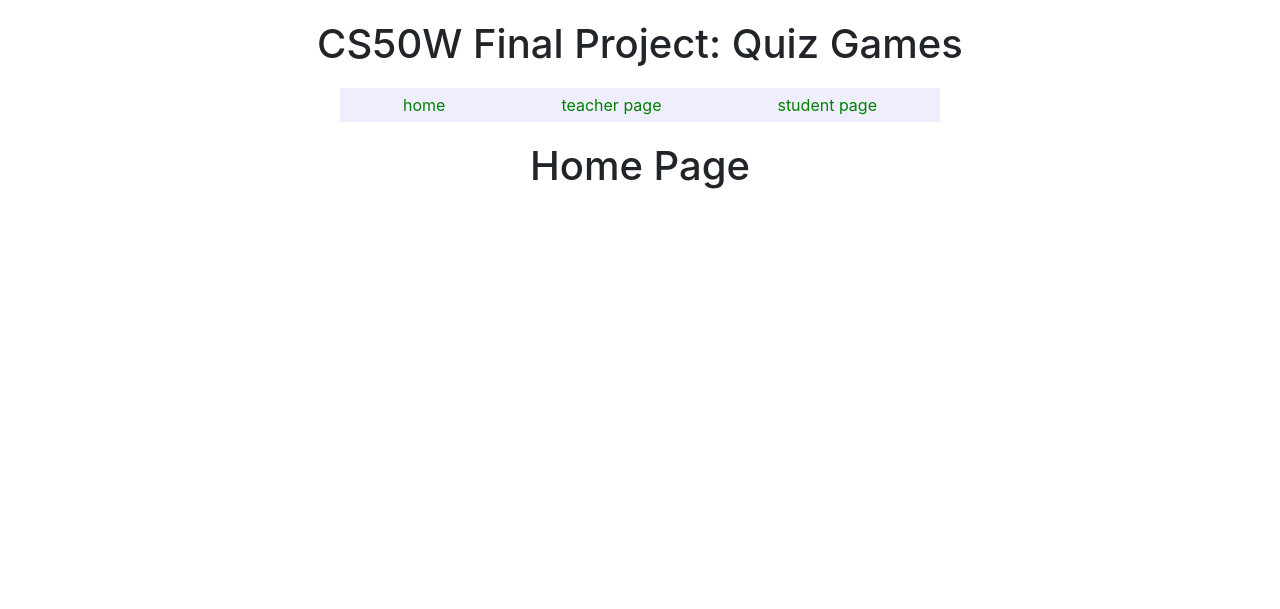
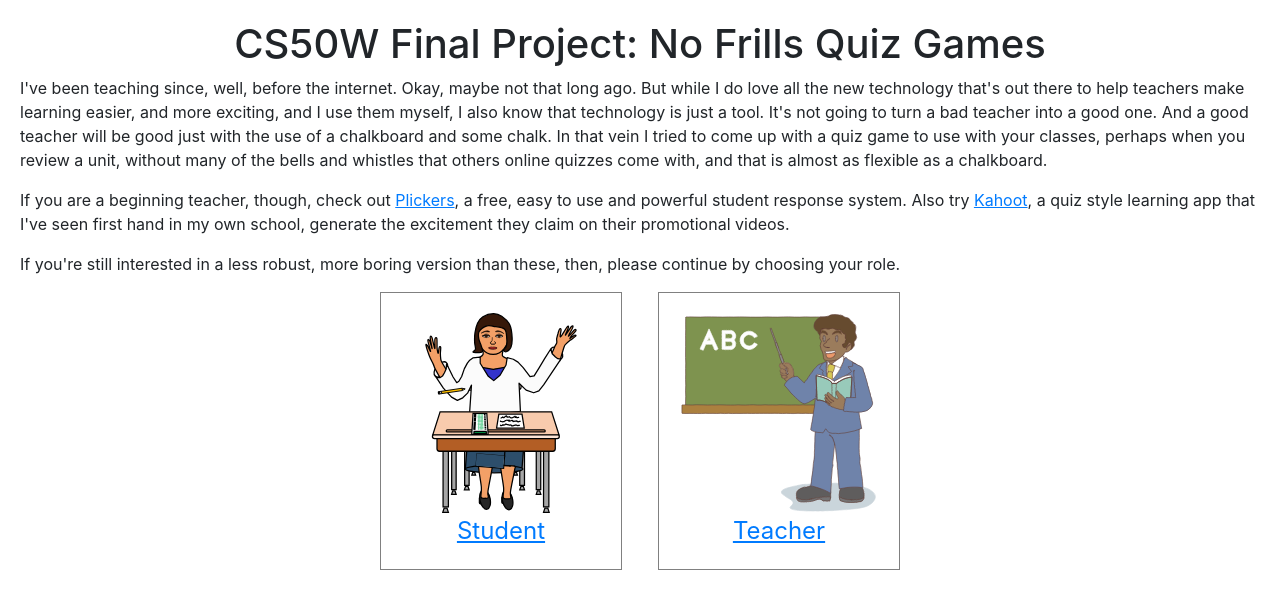
Before and after one commit to raphaeluziel/quiz, a Flask app: page / in a window 1280 px wide. Shown: the top 609 px of the page. Run offline with Flask 2, Linux system fonts and the light colour scheme; some libraries are stand-ins or nearby versions.

Commit message:
changed home page

```diff
--- a/static/styles.css
+++ b/static/styles.css
@@ -45,6 +45,27 @@ a{
   overflow: hidden;
   text-overflow: ellipsis;
 }
+.roles{
+  display: flex;
+  justify-content: center;
+}
+.role-box{
+  padding: 20px;
+  border: 1px solid gray;
+  text-align: center;
+  font-size: 150%;
+}
+.role-box > a{
+  text-decoration: none;
+}
+.role-teacher{
+  width: 200px;
+  height: 200px;
+}
+.role-student{
+  width: 200px;
+  height: 200px;
+}
 .show-game-question{
   padding: 4px 10px;
   border-radius: 4px;
--- a/templates/index.html
+++ b/templates/index.html
@@ -1,11 +1,46 @@
-{% extends "layout.html" %}
+<!DOCTYPE html>
+<html lang="en" dir="ltr">
 
-{% block title %}
-  Home Page
-{% endblock %}
+  <head>
 
-{% block body %}
+    <meta charset="utf-8">
+    <meta name="viewport" content="width=device-width, initial-scale=1.0">
 
-  <h1>Home Page</h1>
+    <title>No Frills Quiz</title>
 
-{% endblock %}
+    <link rel="stylesheet" href="https://stackpath.bootstrapcdn.com/bootstrap/4.3.1/css/bootstrap.min.css" integrity="sha384-ggOyR0iXCbMQv3Xipma34MD+dH/1fQ784/j6cY/iJTQUOhcWr7x9JvoRxT2MZw1T" crossorigin="anonymous">
+    <!--<link rel="stylesheet" href="https://cdnjs.cloudflare.com/ajax/libs/font-awesome/4.7.0/css/font-awesome.min.css">-->
+    <script src="https://code.jquery.com/jquery-3.3.1.slim.min.js" integrity="sha384-q8i/X+965DzO0rT7abK41JStQIAqVgRVzpbzo5smXKp4YfRvH+8abtTE1Pi6jizo" crossorigin="anonymous"></script>
+    <script src="https://cdnjs.cloudflare.com/ajax/libs/popper.js/1.14.3/umd/popper.min.js" integrity="sha384-ZMP7rVo3mIykV+2+9J3UJ46jBk0WLaUAdn689aCwoqbBJiSnjAK/l8WvCWPIPm49" crossorigin="anonymous"></script>
+    <script src="https://stackpath.bootstrapcdn.com/bootstrap/4.1.3/js/bootstrap.min.js" integrity="sha384-ChfqqxuZUCnJSK3+MXmPNIyE6ZbWh2IMqE241rYiqJxyMiZ6OW/JmZQ5stwEULTy" crossorigin="anonymous"></script>
+    <script src="https://cdnjs.cloudflare.com/ajax/libs/socket.io/2.2.0/socket.io.js" type="text/javascript" ></script>
+    <script src="https://cdnjs.cloudflare.com/ajax/libs/corejs-typeahead/1.2.1/typeahead.jquery.min.js"></script>
+    <link rel="stylesheet" href="{{ url_for('static', filename='styles.css') }}">
+
+  </head>
+
+  <body>
+    <div class="main">
+
+      <div class="top">
+        <h1>CS50W Final Project: No Frills Quiz Games</h1>
+      </div>
+
+      <div class="rest">
+
+        <p>I've been teaching since, well, before the internet.  Okay, maybe not that long ago.  But while I do love all the new technology that's out there to help teachers make learning easier, and more exciting, and I use them myself, I also know that technology is just a tool.  It's not going to turn a bad teacher into a good one.  And a good teacher will be good just with the use of a chalkboard and some chalk.  In that vein I tried to come up with a quiz game to use with your classes, perhaps when you review a unit, without many of the bells and whistles that others online quizzes come with, and that is almost as flexible as a chalkboard.</p>
+
+        <p>If you are a beginning teacher, though, check out <a href="https://www.plickers">Plickers</a>, a free, easy to use and powerful student response system.  Also try <a href="https://kahoot.com">Kahoot</a>, a quiz style learning app that I've seen first hand in my own school, generate the excitement they claim on their promotional videos.</p>
+
+        <p>If you're still interested in a less robust, more boring version than these, then, please continue by choosing your role.</p>
+
+        <div class="roles">
+          <a href="{{ url_for('student') }}"><div class="role-box"><img class="role-student" src="{{url_for('static', filename='student.svg')}}" /><br>Student</div></a>
+          &nbsp;&nbsp;&nbsp;&nbsp;&nbsp;&nbsp;&nbsp;&nbsp;
+          <a href="{{ url_for('teacher') }}"><div class="role-box"><img class="role-teacher" src="{{url_for('static', filename='teacher.svg')}}" /><br>Teacher</div></a>
+        </div>
+      </div>
+
+    </div>
+
+  </body>
```
Also changed, not shown: static/student.svg (added), static/teacher.svg (added).
